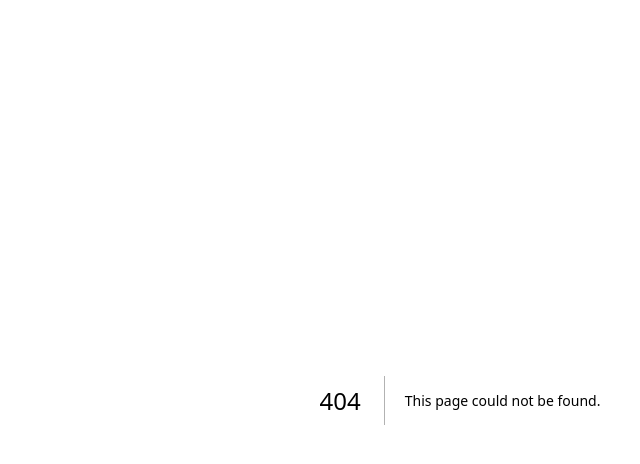
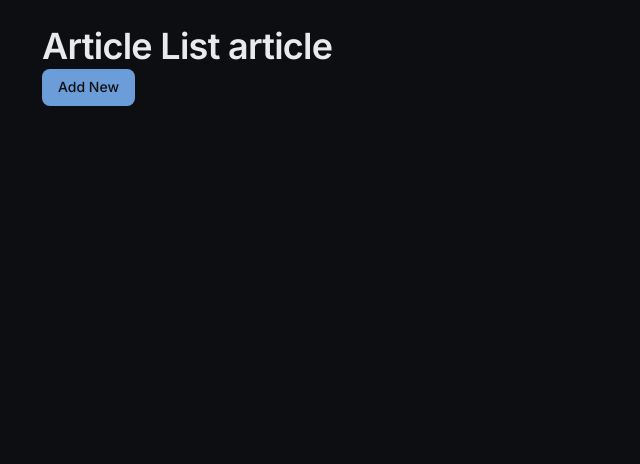
Before and after one commit to asibilla/website-admin, a Next.js app: page /list/article in a window 1280 px wide. Before the commit this address had no page. Shown: the top 464 px of the page, without its empty margins (180-820 px from the left). Built offline with nearby package versions, Linux system fonts and the light colour scheme; what @mui/material-nextjs would draw is missing.

Commit message:
chore: scaffold routes

```diff
--- /dev/null
+++ b/app/list/[articleType]/ArticleList.tsx
@@ -0,0 +1,41 @@
+'use client';
+
+import { Button, Typography } from '@mui/material';
+import Link from 'next/link';
+// import { useEffect, useState } from 'react';
+
+// import { getArticle } from '@/api';
+import ContentContainer from '@/components/ContentContainer';
+// import type { GetArticleContentItem } from '@/types';
+
+type ArticleListProps = {
+  articleType: string;
+};
+
+export default function ArticleList({ articleType }: ArticleListProps) {
+  // const [content, setContent] = useState<GetArticleContentItem[] | null>(null);
+  // useEffect(() => {
+  //   const fetchContent = async () => {
+  //     const articleData = await getArticle({ type: 'homepage' });
+  //     if (!('error' in articleData)) {
+  //       setContent(articleData as GetArticleContentItem[]);
+  //     }
+  //   };
+
+  //   fetchContent();
+  // }, []);
+
+  return (
+    <ContentContainer>
+      <Typography variant="h1">Article List {articleType}</Typography>
+      <Button
+        color="primary"
+        component={Link}
+        href={`/edit?articleId=new&articleType=${articleType}`}
+        variant="contained"
+      >
+        Add New
+      </Button>
+    </ContentContainer>
+  );
+}
--- /dev/null
+++ b/app/list/[articleType]/page.tsx
@@ -0,0 +1,18 @@
+import type { FC } from 'react';
+
+import { ARTICLE_TYPES } from '@/constants';
+import ArticleList from './ArticleList';
+
+export function generateStaticParams() {
+  return ARTICLE_TYPES.map((type) => ({ articleType: type }));
+}
+
+const Page: FC<{ params: Promise<{ articleType: string }> }> = async ({
+  params,
+}) => {
+  const { articleType } = await params;
+
+  return <ArticleList articleType={articleType} />;
+};
+
+export default Page;
--- a/constants/index.ts
+++ b/constants/index.ts
@@ -1,2 +1,4 @@
 export const API_URL = 'https://api.andysibilla.com';
 export const GET_ARTICLE_PATH = '/api/get-article';
+
+export const ARTICLE_TYPES = ['homepage', 'article'];
--- a/package.json
+++ b/package.json
@@ -16,6 +16,7 @@
     "@mui/material": "^9.0.1",
     "@mui/material-nextjs": "^9.0.1",
     "next": "16.0.5",
+    "quill": "^2.0.3",
     "react": "19.2.0",
     "react-dom": "19.2.0"
   },
```
Also changed, not shown: app/edit/page.tsx (added, +22 -0 lines), app/page.tsx (+15 -17 lines), 1 other file (tests, documents, lock files or other folders).
